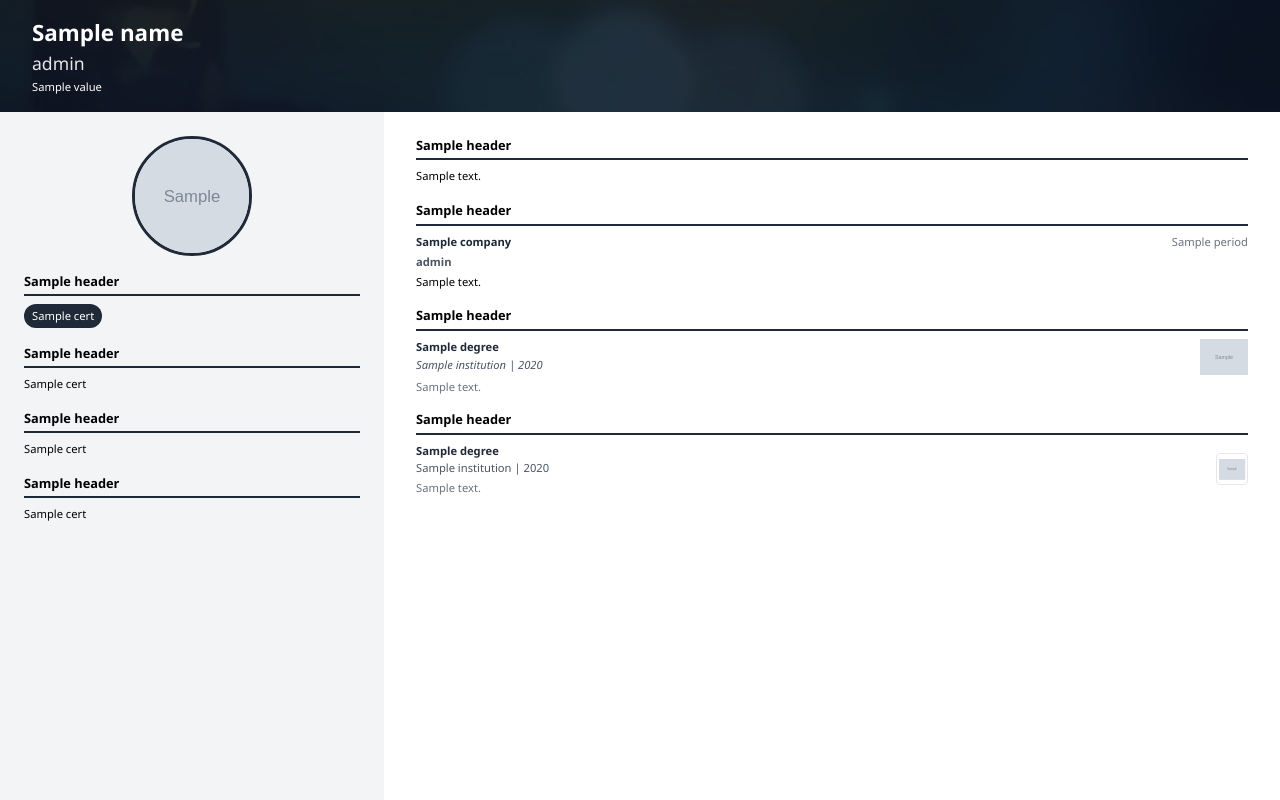
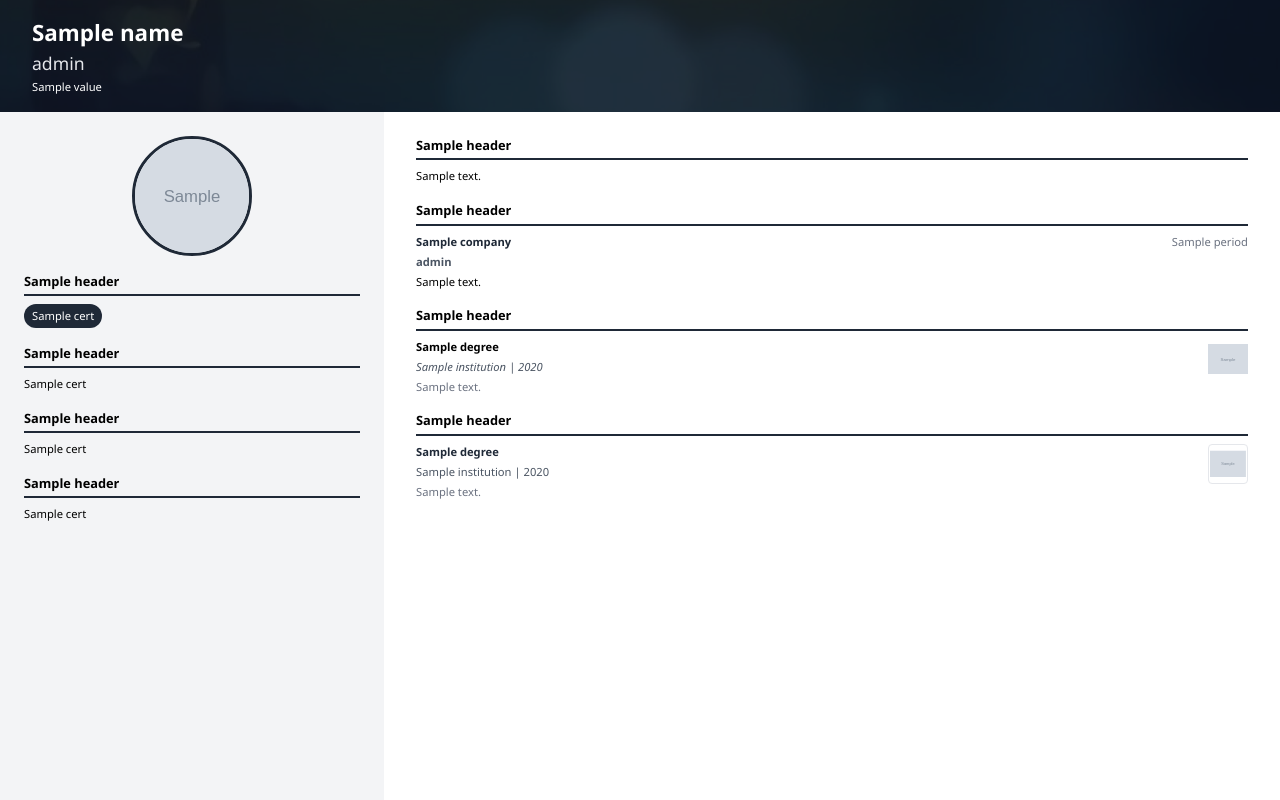
Before and after one commit to matmarqs/weasy-cv, a Python web app: template templates/resume.html in a window 1280 px wide. Run offline with Jinja, Linux system fonts and the light colour scheme; the template is opened without the code that fills it: most values are stand-ins (such as "Sample title", 1, 10 or a date in 2020); grey boxes marked "Sample" are stand-in pictures.

Commit message:
Melhorando certifications.html e education.html

```diff
--- a/templates/components/sections/certifications.html
+++ b/templates/components/sections/certifications.html
@@ -5,8 +5,8 @@
   <div class="cert-item">
     <div class="cert-header">
       <div class="cert-info">
-        <div class="cert-degree">{{ cert.degree }}</div>
-        <div class="cert-institution">{{ cert.institution }} | {{ cert.year }}</div>
+        <div class="cert-title">{{ cert.degree }}</div>
+        <div class="cert-issuer">{{ cert.institution }} | {{ cert.year }}</div>
         {% if cert.description %}
         <div class="cert-description">{{ cert.description }}</div>
         {% endif %}
@@ -24,9 +24,9 @@
 
 <style>
   .cert-item {
-    margin-bottom: 1rem;
-    padding-bottom: 0.8rem;
-    border-bottom: 1px solid #e5e7eb;
+    margin-bottom: var(--spacing-sm);
+    padding-bottom: var(--spacing-sm);
+    border-bottom: 1px solid var(--color-light);
   }
 
   .cert-item:last-child {
@@ -37,66 +37,36 @@
   .cert-header {
     display: flex;
     justify-content: space-between;
-    align-items: center; /* Centralização vertical */
-    gap: 1rem;
   }
 
-  .cert-info {
-    flex: 1;
-    min-width: 0; /* Evita overflow */
+  .cert-title {
+    font-weight: 600;
+    color: var(--color-primary);
   }
 
-  .cert-degree {
-    font-weight: 600;
-    color: #1F2937;
-    font-size: 0.7rem;
-    margin-bottom: 0.1rem;
-  }
-
-  .cert-institution {
-    font-weight: 500;
-    color: #4b5563;
-    font-size: 0.7rem;
-    margin: 0.1rem 0;
-    line-height: 1.3;
+  .cert-issuer {
+    color: var(--color-secondary);
+    margin: var(--spacing-xs) 0;
   }
 
   .cert-description {
-    color: #6b7280;
-    font-size: 0.7rem;
-    line-height: 1.4;
-    margin-top: 0.3rem;
-  }
-
-  .cert-institution a {
-    color: #0077cc;
-    text-decoration: none;
-    word-break: break-all; /* Para links longos */
+    color: var(--color-tertiary);
   }
 
   .cert-image-container {
-    width: 32px;
-    height: 32px;
-    display: flex;
-    align-items: center;
-    justify-content: center;
-    background: white;
-    border-radius: 4px;
-    overflow: hidden;
-    border: 1px solid #e5e7eb;
-    flex-shrink: 0;
-    position: relative; /* Para posicionamento absoluto da imagem */
+    width: var(--logo-size);
+    height: var(--logo-size);
+    border-radius: var(--border-radius-sm);
+    border: 1px solid var(--color-light);
+    position: relative;
   }
 
   .cert-image {
-    position: absolute; /* Centralização perfeita */
+    position: absolute;
     top: 50%;
     left: 50%;
     transform: translate(-50%, -50%);
-    max-width: 90%; /* Espaço de respiro */
-    max-height: 90%;
-    width: auto;
-    height: auto;
-    object-fit: contain;
+    max-width: 95%;
+    max-height: 95%;
   }
 </style>
--- a/templates/components/sections/contact.html
+++ b/templates/components/sections/contact.html
@@ -17,7 +17,6 @@
 
   .contact-item a {
     color: var(--color-white);
-    text-decoration: none;
   }
 
   .contact-item a:hover {
--- a/templates/components/sections/education.html
+++ b/templates/components/sections/education.html
@@ -2,17 +2,19 @@
 <div class="section">
   <h3>{{ education.header }}</h3>
   {% for edu in education.list %}
-  <div class="education-item">
-    <div class="education-header">
-      <div class="education-info">
-        <div class="degree">{{ edu.degree }}</div>
-        <div class="institution">{{ edu.institution }} | {{ edu.year }}</div>
+  <div class="edu-item">
+    <div class="edu-header">
+      <div class="edu-info">
+        <div class="edu-degree">{{ edu.degree }}</div>
+        <div class="edu-institution">{{ edu.institution }} | {{ edu.year }}</div>
         {% if edu.description %}
-        <div class="education-description">{{ edu.description }}</div>
+        <div class="edu-description">{{ edu.description }}</div>
         {% endif %}
       </div>
       {% if edu.img %}
-      <img class="education-image" src="{{ edu.img }}">
+      <div class="edu-image-container">
+        <img class="edu-image" src="{{ edu.img }}">
+      </div>
       {% endif %}
     </div>
   </div>
@@ -21,63 +23,52 @@
 {% endif %}
 
 <style>
-  .education-item {
-    margin-bottom: 0.8rem;
-    border-bottom: 1px solid #e5e7eb;
+  .edu-item {
+    margin-bottom: var(--spacing-sm);
+    padding-bottom: var(--spacing-sm);
+    border-bottom: 1px solid var(--color-light);
   }
 
-  .education-item:last-child {
+  .edu-item:last-child {
     border-bottom: none;
     margin-bottom: 0;
+    padding-bottom: 0;
   }
 
-  .education-header {
+  .edu-header {
     display: flex;
     justify-content: space-between;
-    align-items: flex-start;
-    gap: 1rem;
-    margin-bottom: 0.3rem;
+    gap: var(--spacing-md);
   }
 
-  .education-info {
-    flex: 1;
+  .edu-degree {
+    font-weight: 600;
   }
 
-  .degree {
-    font-weight: 600;
-    color: #1F2937;
-    font-size: 0.7rem; /* Fonte menor */
+  .edu-institution {
+    font-weight: 500;
+    color: var(--color-secondary);
+    font-style: italic;
+    margin: var(--spacing-xs) 0;
   }
 
-  .institution {
-    font-weight: 500;
-    color: #4b5563;
-    font-style: italic;
-    font-size: 0.7rem; /* Fonte menor */
-    margin: 0.1rem 0;
+  .edu-description {
+    color: var(--color-tertiary);
   }
 
-  .education-description {
-    color: #6b7280;
-    font-size: 0.7rem; /* Fonte menor */
-    line-height: 1.4;
-    margin-top: 0.3rem;
+  .edu-image-container {
+    width: var(--logo-size);
+    height: var(--logo-size);
+    position: relative;
+    flex-shrink: 0;
   }
 
-  .education-description a {
-    color: #0077cc;
-    text-decoration: none;
+  .edu-image {
+    position: absolute;
+    top: 50%;
+    left: 50%;
+    transform: translate(-50%, -50%);
+    max-width: 100%;
+    max-height: 100%;
   }
-
-  .education-image {
-    height: auto; /* Tamanho reduzido */
-    width: 48px;
-  }
-
-  .education-period {
-    font-size: 0.8rem; /* Fonte menor */
-    color: #6b7280;
-    font-weight: 400;
-  }
-
 </style>
--- a/templates/global.css
+++ b/templates/global.css
@@ -4,6 +4,7 @@
   --color-secondary: #4b5563;
   --color-tertiary: #6b7280;
   --color-light: #e5e7eb;
+  --color-link: #0077cc;
   --color-background-sidebar: #f3f4f6;
   --color-white: #ffffff;
 
@@ -24,6 +25,9 @@
   /* Bordas */
   --border-radius-sm: 4px;
   --border-radius-md: 12px;
+
+  /* Imagens */
+  --logo-size: 40px;
 }
 
 @page {
@@ -91,3 +95,8 @@ body {
   margin-bottom: 0;
   padding-bottom: 0;
 }
+
+a {
+  color: #0077cc;
+  text-decoration: var(--color-link);
+}
```
Also changed, not shown: data/cyber.json (+4 -4 lines).
